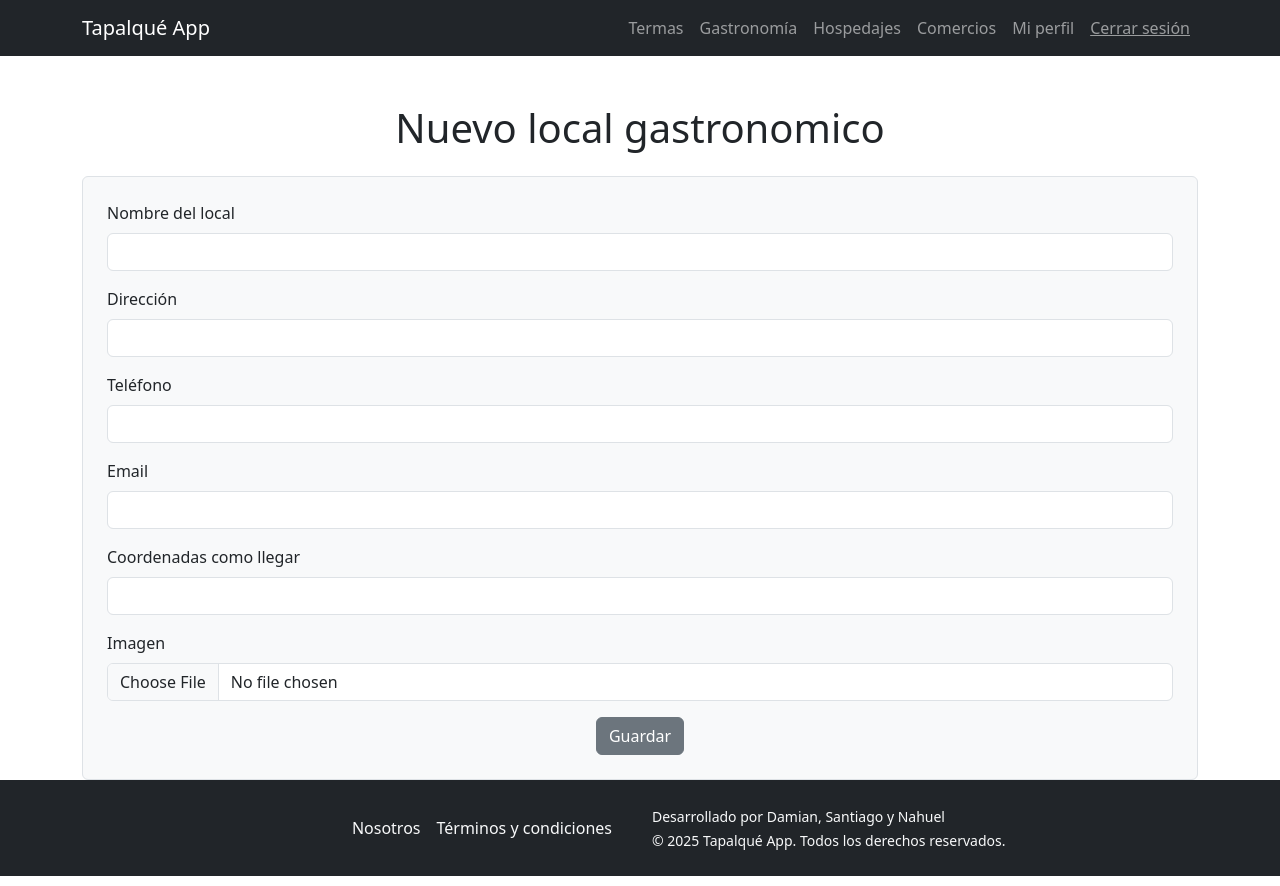
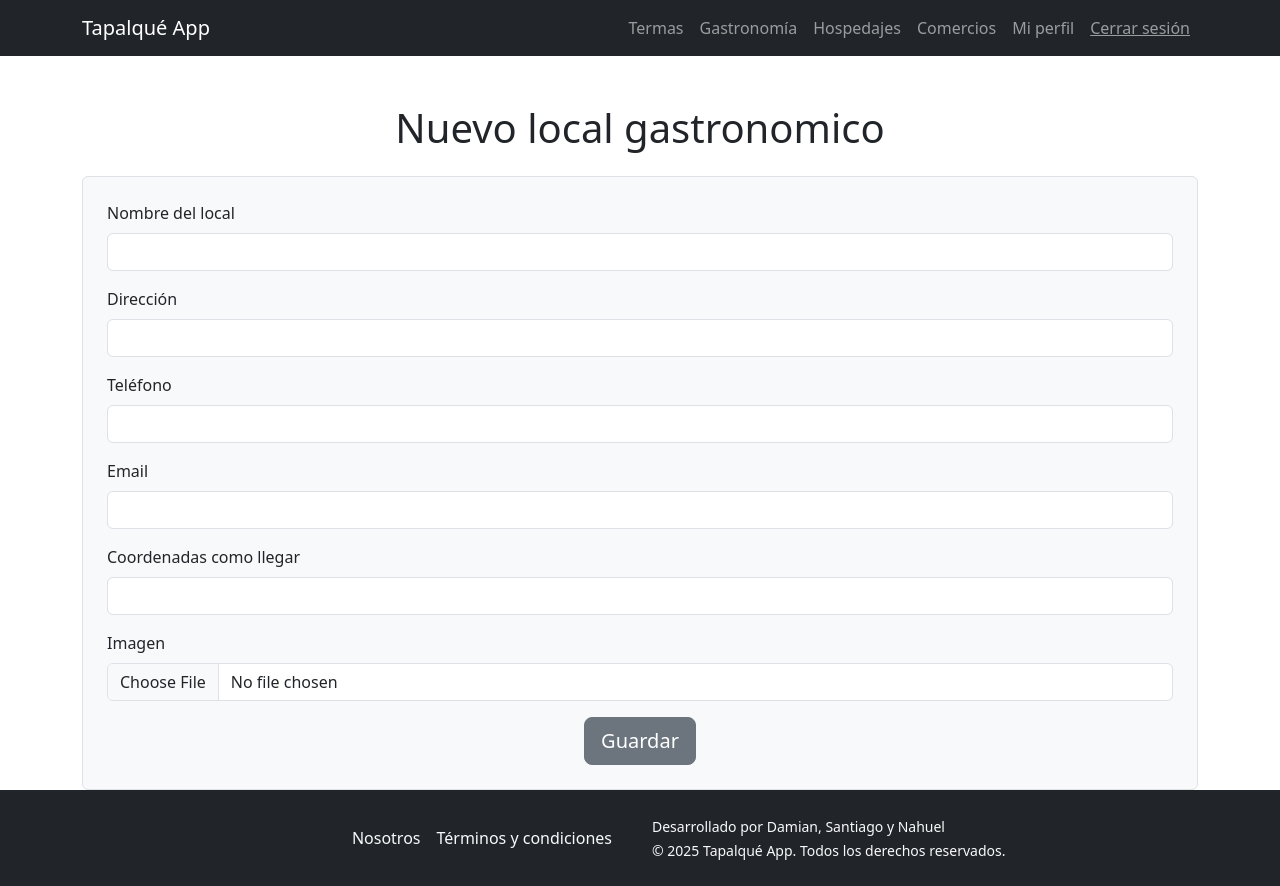
Before and after one commit to DamianZingale/TapalqueApp, a React (Vite) app in the folder portal Frontend/: page /admin/gastronomicos/nuevo in a window 1280 px wide. Built offline with nearby package versions, Linux system fonts and the light colour scheme.

Commit message:
Add EditarUsuarioPage route and update button style

```diff
--- a/portal Frontend/src/features/administrador general/components/FormIngresoEditar.tsx
+++ b/portal Frontend/src/features/administrador general/components/FormIngresoEditar.tsx
@@ -83,7 +83,7 @@ export const FormIngresoEditar: React.FC<PropsFormIngresoAdminGeneral> = ({ tipo
                 </div>
             ))}
             <div className='text-center'>
-                <button type="submit" className="btn btn-secondary">
+                <button type="submit" className="btn btn-secondary btn-lg">
                     Guardar
                 </button>
             </div>
--- a/portal Frontend/src/features/administrador general/routes.tsx
+++ b/portal Frontend/src/features/administrador general/routes.tsx
@@ -14,6 +14,7 @@ import { EditarHospedajePage } from "./pages/EditarHospedajePage";
 import { NuevoServicioPage } from "./pages/NuevoServicioPage";
 import { EditarServicioPage } from "./pages/EditarServicioPage";
 import { NuevoUsuarioPage } from "./pages/NuevoUsuarioPage";
+import { EditarUsuarioPage } from "./pages/EditarUsuarioPage";
 
 export default function AdministradorGeneralRoutes(){
     return(
@@ -37,6 +38,7 @@ export default function AdministradorGeneralRoutes(){
 
             <Route path="usuarios" element={<AdminGralUsuariosPage />} />
             <Route path="usuarios/nuevo" element={<NuevoUsuarioPage />} />
+            <Route path="usuarios/editar" element={<EditarUsuarioPage />} />
         </Routes>
     )
 }
```
